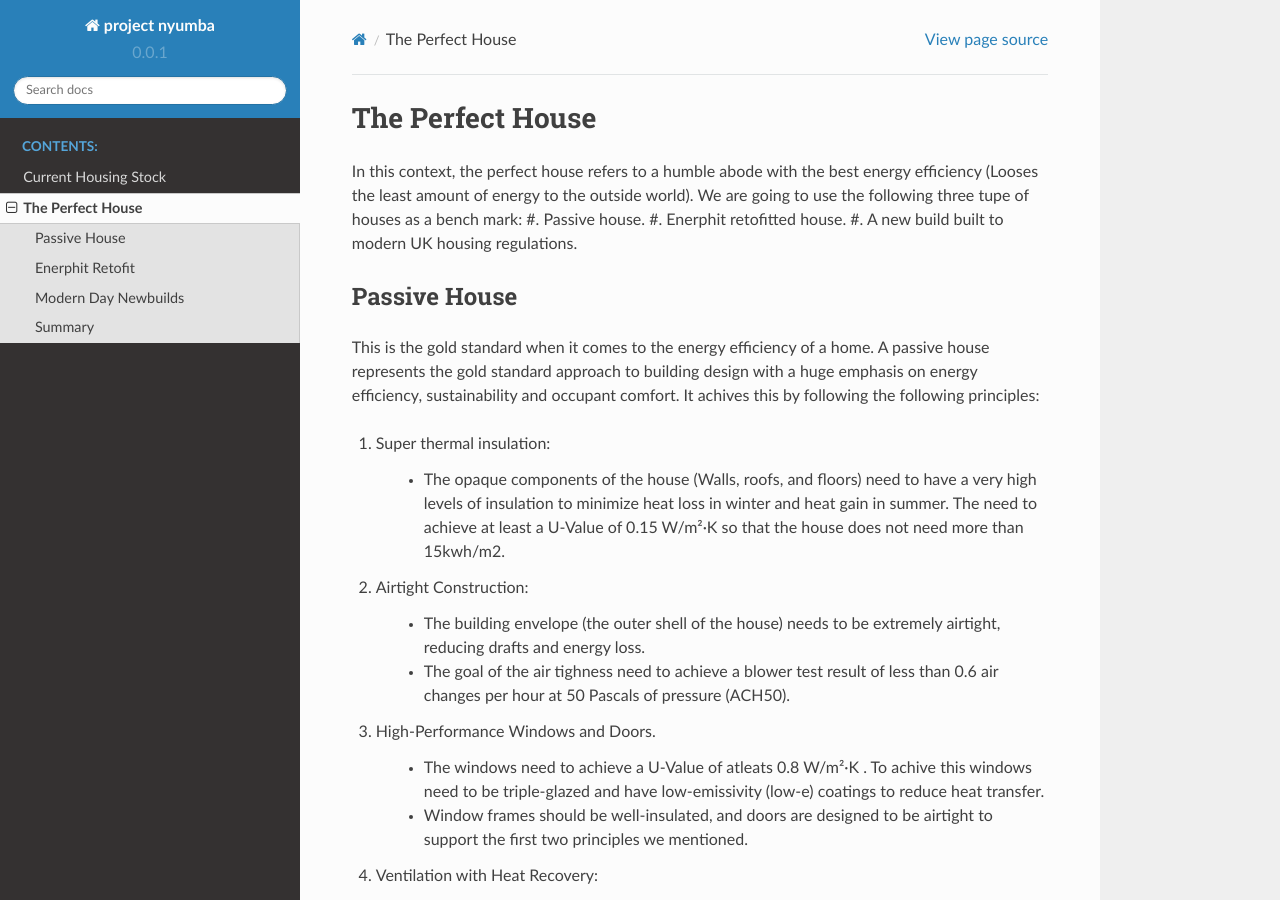
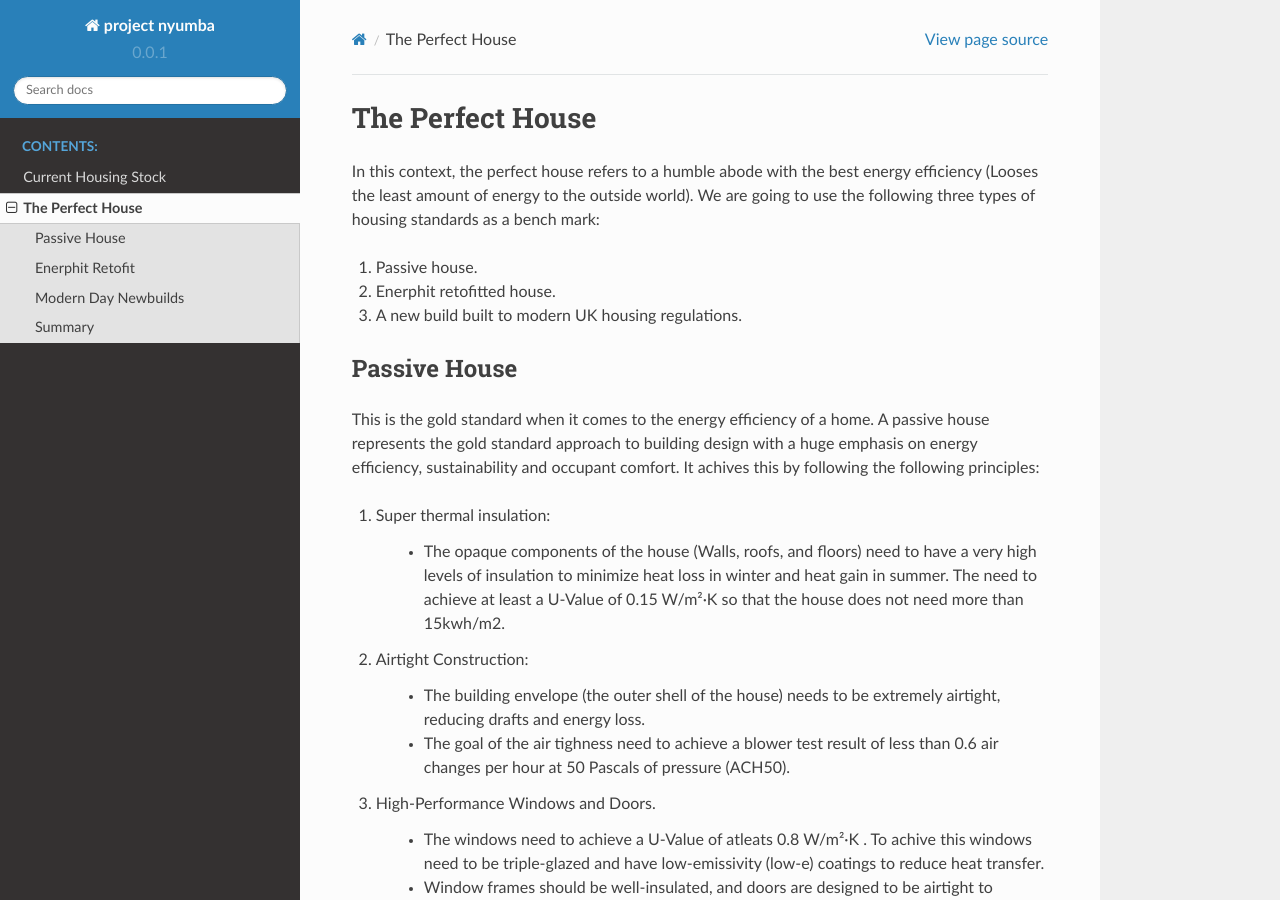
Before and after one commit to kugzy/project_nyumba, a Sphinx documentation site: the page built from docs/source/problem/perfect_house.rst, in a window 1280 px wide and 900 px high. Built offline with Sphinx 7.4.7 and the Read the Docs theme 2.0.0, drawn with Linux system fonts in a browser that asks for light colours.

Commit message:
minor corrections

```diff
--- a/docs/source/problem/perfect_house.rst
+++ b/docs/source/problem/perfect_house.rst
@@ -3,9 +3,12 @@ The Perfect House
 
 
 In this context, the perfect house refers to a humble abode with the best energy efficiency (Looses the least amount of energy to the outside world).
-We are going to use the following three tupe of houses as a bench mark:
+We are going to use the following three types of housing standards as a bench mark:
+
 #. Passive house.
+
 #. Enerphit retofitted house.
+
 #. A new build built to modern UK housing regulations.
 
 
```
